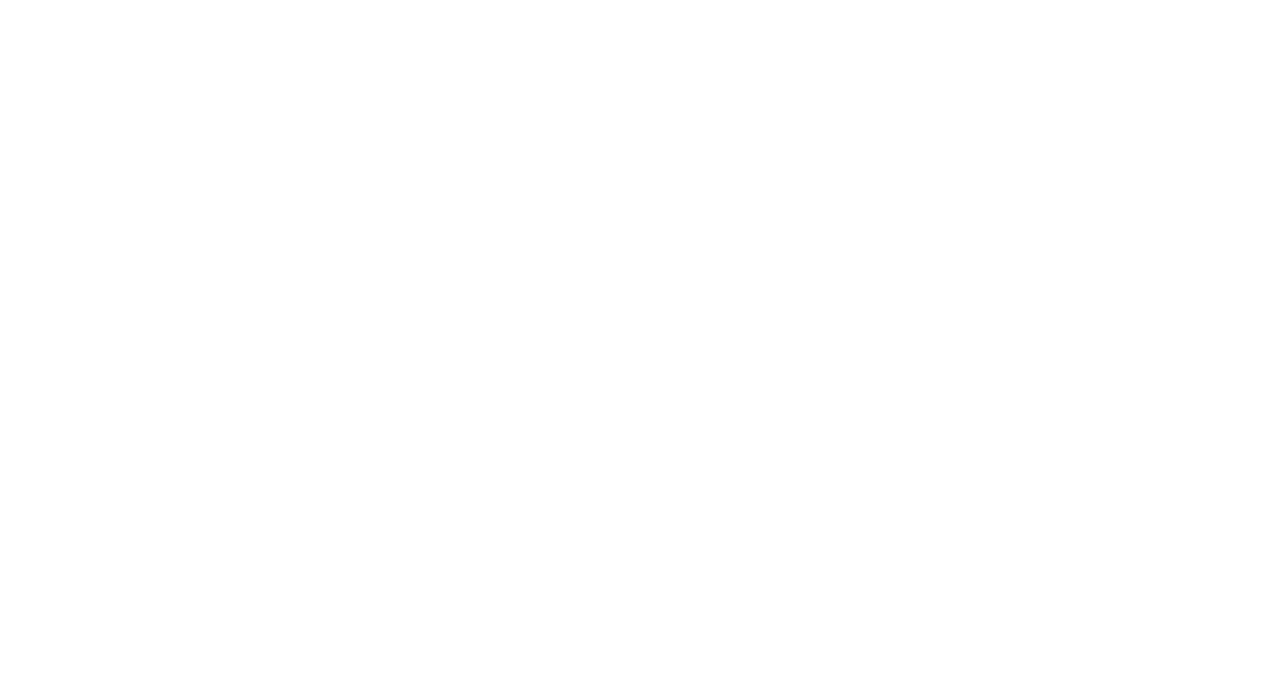
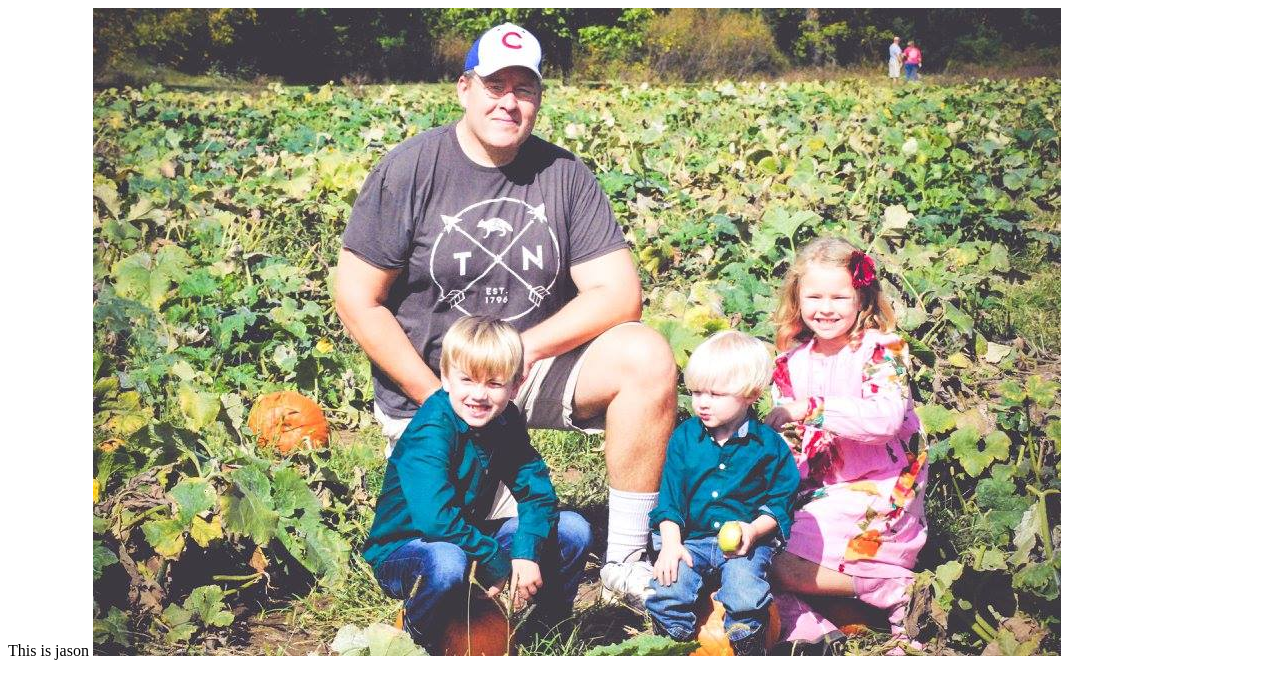
Before and after one commit to jkyle1234/TeamGit, a plain HTML site: page index.html in a window 1280 px wide. Drawn offline with Linux system fonts and the light colour scheme.

Commit message:
adding image

```diff
--- a/index.html
+++ b/index.html
@@ -6,6 +6,7 @@
     <title>Document</title>
 </head>
 <body>
-
+    This is jason
+    <img src="test.jpg">
 </body>
 </html>
```
Also changed, not shown: test.jpg (added).
